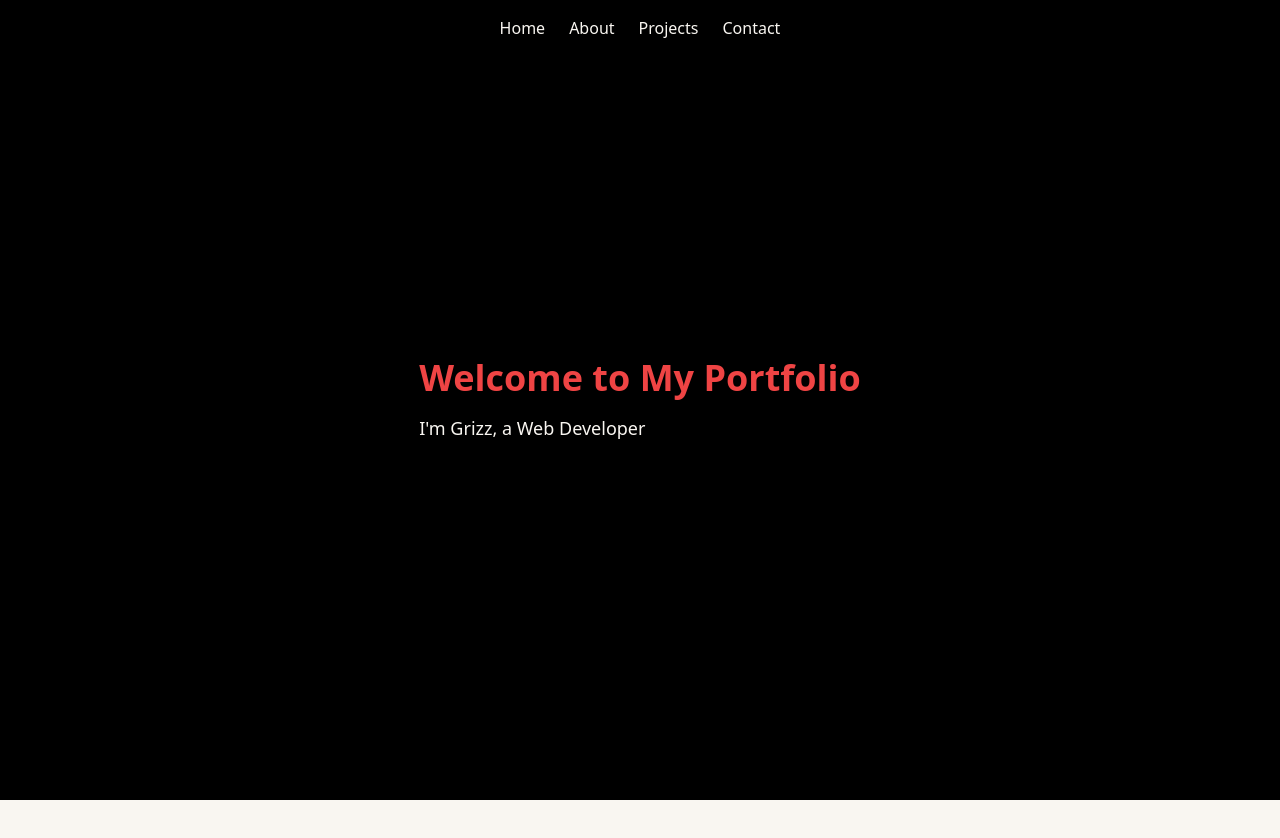
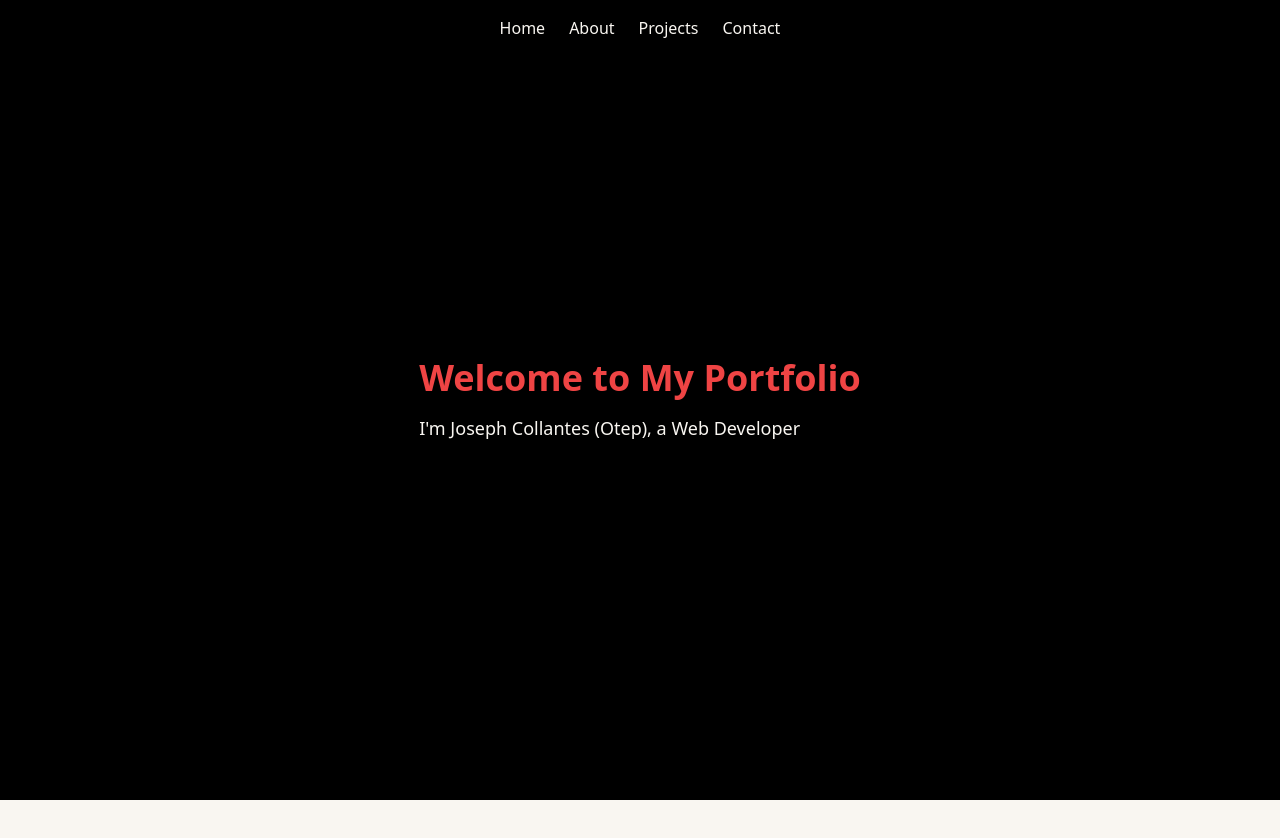
Before and after one commit to grizztep/Portfolio, a React (Vite) app in the folder my-portfolio/: page / in a window 1280 px wide. Shown: the top 838 px of the page. Built offline with nearby package versions, Linux system fonts and the light colour scheme.

Commit message:
Update Home.jsx

```diff
--- a/my-portfolio/src/components/Home.jsx
+++ b/my-portfolio/src/components/Home.jsx
@@ -9,7 +9,7 @@ const Home = () => {
         transition={{ duration: 0.8 }}
       >
         <h1 className="text-4xl font-bold text-red-500">Welcome to My Portfolio</h1>
-        <p className="mt-4 text-lg">I'm Grizz, a Web Developer</p>
+        <p className="mt-4 text-lg">I'm Joseph Collantes (Otep), a Web Developer</p>
       </motion.div>
     </section>
   );
```
